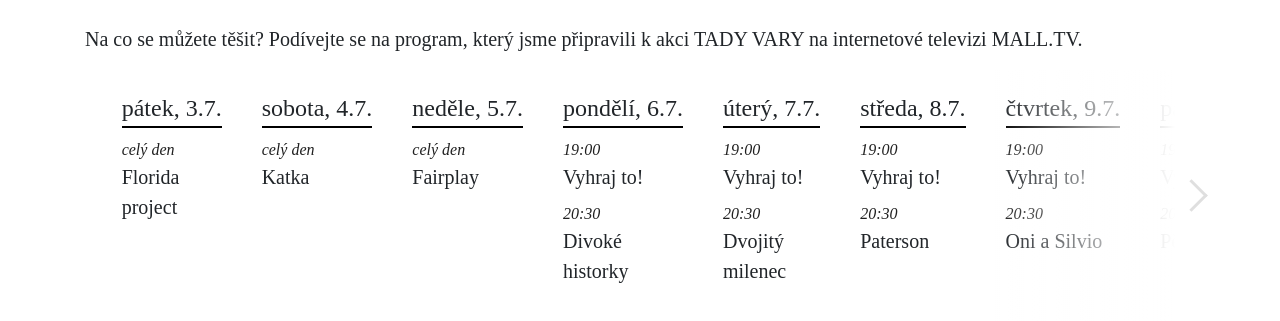
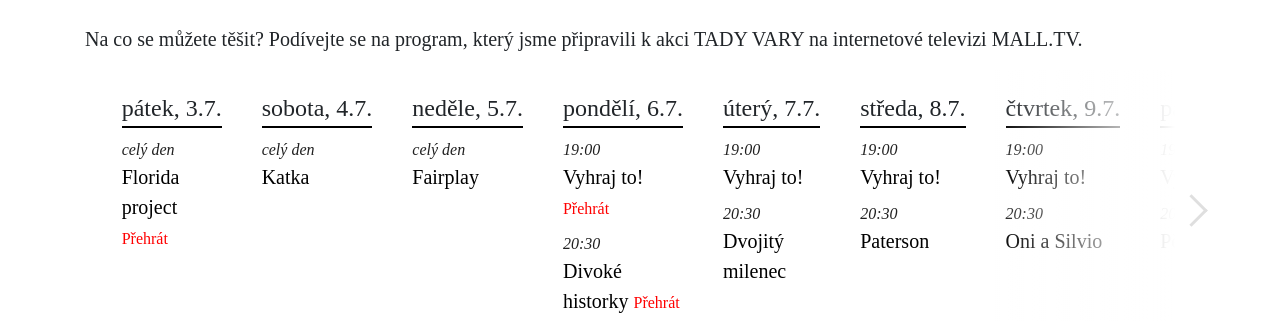
Before and after one commit to zuzka-s/tady-vary, a plain HTML site: page index.html in a window 1280 px wide. Shown: the part 631-952 px from the top of the page. Drawn offline with nearby package versions, Linux system fonts and the light colour scheme; a web font is replaced by a local one.

Commit message:
programme links

```diff
--- a/index.html
+++ b/index.html
@@ -26,7 +26,8 @@
         <div class="container">
             <h1>Tady Vary</h1>
             <img class="logo" alt="Tady Vary" src="images/logo.gif">
-            <p>Který film z filmové přehlídky TADY VARY si podle vás zaslouží <strong>Diváckou cenu MALL.TV?</strong> Hlasujte
+            <p>Který film z filmové přehlídky TADY VARY si podle vás zaslouží <strong>Diváckou cenu MALL.TV?</strong>
+                Hlasujte
                 na naší stránce a podpořte svůj oblíbený film. Tři z vás také za účast v hlasování odměníme poukazy na
                 nákup na MALL.CZ.
             <p>
@@ -49,16 +50,17 @@
                                     <div class="day">
                                         pátek,&nbsp;3.7.
                                     </div>
-                                    <div class="first-programme programme-box">
+                                    <a href="#" class="programme-box">
                                         <span>celý den</span>
                                         Florida project
-                                    </div>
+                                        <small class="link">Přehrát</small>
+                                    </a>
                                 </div>
                                 <div class="day-wrap select-carousel-item">
                                     <div class="day">
                                         sobota,&nbsp;4.7.
                                     </div>
-                                    <div class="first-programme programme-box">
+                                    <div class="programme-box">
                                         <span>celý den</span>
                                         Katka
                                     </div>
@@ -67,7 +69,7 @@
                                     <div class="day">
                                         neděle,&nbsp;5.7.
                                     </div>
-                                    <div class="first-programme programme-box">
+                                    <div class="programme-box">
                                         <span>celý den</span>
                                         Fairplay
                                     </div>
@@ -76,24 +78,26 @@
                                     <div class="day">
                                         pondělí,&nbsp;6.7.
                                     </div>
-                                    <div class="first-programme programme-box">
+                                    <a href="#" class="programme-box">
                                         <span>19:00</span>
                                         Vyhraj to!
-                                    </div>
-                                    <div class="second-programme programme-box">
+                                        <small class="link">Přehrát</small>
+                                    </a>
+                                    <a href="#" class="programme-box">
                                         <span>20:30</span>
                                         Divoké historky
-                                    </div>
+                                        <small class="link">Přehrát</small>
+                                    </a>
                                 </div>
                                 <div class="day-wrap select-carousel-item">
                                     <div class="day">
                                         úterý,&nbsp;7.7.
                                     </div>
-                                    <div class="first-programme programme-box">
+                                    <div class="programme-box">
                                         <span>19:00</span>
                                         Vyhraj to!
                                     </div>
-                                    <div class="second-programme programme-box">
+                                    <div class="programme-box">
                                         <span>20:30</span>
                                         Dvojitý milenec
                                     </div>
@@ -102,11 +106,11 @@
                                     <div class="day">
                                         středa,&nbsp;8.7.
                                     </div>
-                                    <div class="first-programme programme-box">
+                                    <div class="programme-box">
                                         <span>19:00</span>
                                         Vyhraj to!
                                     </div>
-                                    <div class="second-programme programme-box">
+                                    <div class="programme-box">
                                         <span>20:30</span>
                                         Paterson
                                     </div>
@@ -115,11 +119,11 @@
                                     <div class="day">
                                         čtvrtek,&nbsp;9.7.
                                     </div>
-                                    <div class="first-programme programme-box">
+                                    <div class="programme-box">
                                         <span>19:00</span>
                                         Vyhraj to!
                                     </div>
-                                    <div class="second-programme programme-box">
+                                    <div class="programme-box">
                                         <span>20:30</span>
                                         Oni a Silvio
                                     </div>
@@ -128,11 +132,11 @@
                                     <div class="day">
                                         pátek,&nbsp;10.7.
                                     </div>
-                                    <div class="first-programme programme-box">
+                                    <div class="programme-box">
                                         <span>19:00</span>
                                         Vyhraj to!
                                     </div>
-                                    <div class="second-programme programme-box">
+                                    <div class="programme-box">
                                         <span>20:30</span>
                                         Pěkně blbě
                                     </div>
@@ -141,7 +145,7 @@
                                     <div class="day">
                                         sobota,&nbsp;11.7.
                                     </div>
-                                    <div class="first-programme programme-box">
+                                    <div class="programme-box">
                                         <span>20:30</span>
                                         Tísňové volání
                                     </div>
@@ -1079,14 +1083,15 @@
                 <div class="col-12 col-md-4 flex-loga">
                     <h3>Hlavní parner projektu</h3>
 
-                    <div class="logo-box velke"><img class="lozad mallcz" src="http://tadyvary.mall.tv/images/partneri/mallcz.png"
-                            alt="MALL.CZ">
+                    <div class="logo-box velke"><img class="lozad mallcz"
+                            src="http://tadyvary.mall.tv/images/partneri/mallcz.png" alt="MALL.CZ">
                     </div>
                 </div>
 
                 <div class="col-12 col-md-4 flex-loga">
                     <h3>Mediální partner projektu</h3>
-                    <div class="logo-box velke"><img class="lozad malltv" src="http://tadyvary.mall.tv/images/partneri/mall_tv.png" alt="MALL.TV"></div>
+                    <div class="logo-box velke"><img class="lozad malltv"
+                            src="http://tadyvary.mall.tv/images/partneri/mall_tv.png" alt="MALL.TV"></div>
                 </div>
 
                 <div class="col-12 col-md-4 flex-loga">
@@ -1100,7 +1105,7 @@
             </div>
             <div class="logo-boxes">
                 <div class="logo-box box-1"><img class="lozad wide"
-                    src="http://tadyvary.mall.tv/images/partneri/visaucb.png" alt="Visa, Unicredit Bank"></div>
+                        src="http://tadyvary.mall.tv/images/partneri/visaucb.png" alt="Visa, Unicredit Bank"></div>
                 <div class="logo-box"><img class="lozad wide"
                         src="http://tadyvary.mall.tv/images/partneri/windows10.png" alt="windows 10"></div>
                 <div class="logo-box"><img class="lozad" src="http://tadyvary.mall.tv/images/partneri/asus.png"
@@ -1132,8 +1137,8 @@
 
 
 
-                <div class="logo-box"><img class="lozad wide"
-                        src="http://tadyvary.mall.tv/images/partneri/qled.png" alt="Samsung QLed"></div>
+                <div class="logo-box"><img class="lozad wide" src="http://tadyvary.mall.tv/images/partneri/qled.png"
+                        alt="Samsung QLed"></div>
 
             </div>
         </div>
--- a/style.css
+++ b/style.css
@@ -686,7 +686,7 @@ div.platformy img {
 .schedule-wrap .schedule-days {
     display: flex;
 }
-.schedule-wrap .schedule-days > div {
+.schedule-wrap .schedule-days > div,  .schedule-wrap .schedule-days > a {
     padding: 20px;
 }
 .schedule-wrap .schedule-days .day {
@@ -694,6 +694,9 @@ div.platformy img {
     border-bottom: 2px solid black;
 }
 .schedule-wrap .programme-box {
+    display: block;
+    color: black;
+    text-decoration: none;
     margin: 10px 0;
 }
 .schedule-wrap .programme-box span {
@@ -701,6 +704,13 @@ div.platformy img {
     display: block;
     font-style: italic;
     color: #202020;
+}
+.schedule-wrap .programme-box small.link {
+
+    color: #FF0000;
+}
+.schedule-wrap a.programme-box:hover small.link {
+    border-bottom: 2px #FF0000 solid;
 }
 /* Carousel */
 .carousel-boxes-container {
```
